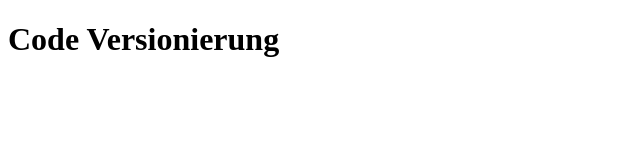
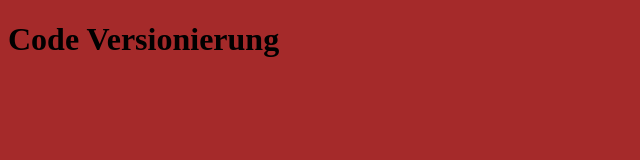
Before and after one commit to fultoncruise/git-cheatsheet, a plain HTML site: page index.html in a window 1280 px wide. Shown: the whole page, without its empty margins (0-640 px from the left). Drawn offline with Linux system fonts and the light colour scheme.

Commit message:
style.css

```diff
--- a/index.html
+++ b/index.html
@@ -5,6 +5,7 @@
     <meta http-equiv="X-UA-Compatible" content="IE=edge">
     <meta name="viewport" content="width=device-width, initial-scale=1.0">
     <title>Cheatsheet</title>
+    <link href="./style.css" rel="stylesheet" alt="">
 </head>
 <body>
     <h1>Code Versionierung</h1>
--- /dev/null
+++ b/style.css
@@ -0,0 +1,3 @@
+body{
+    background-color: brown;
+}
```
